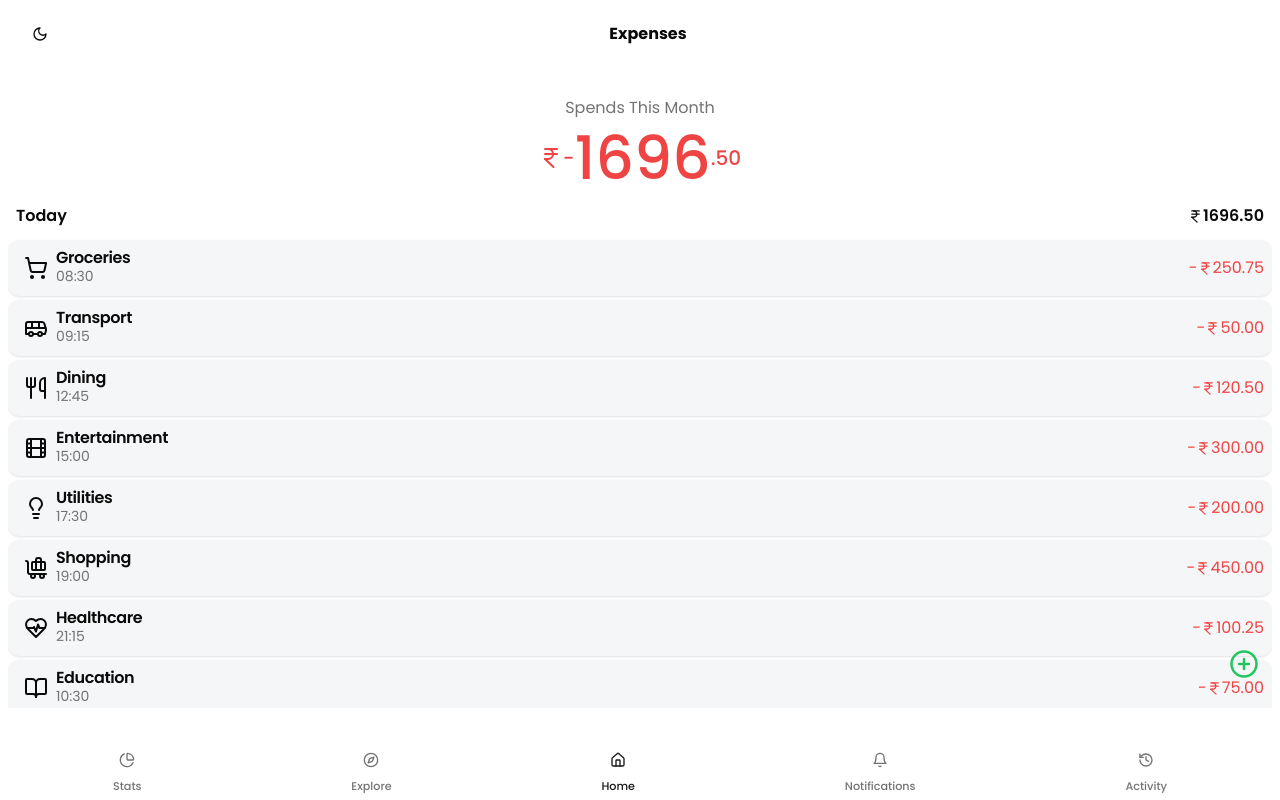
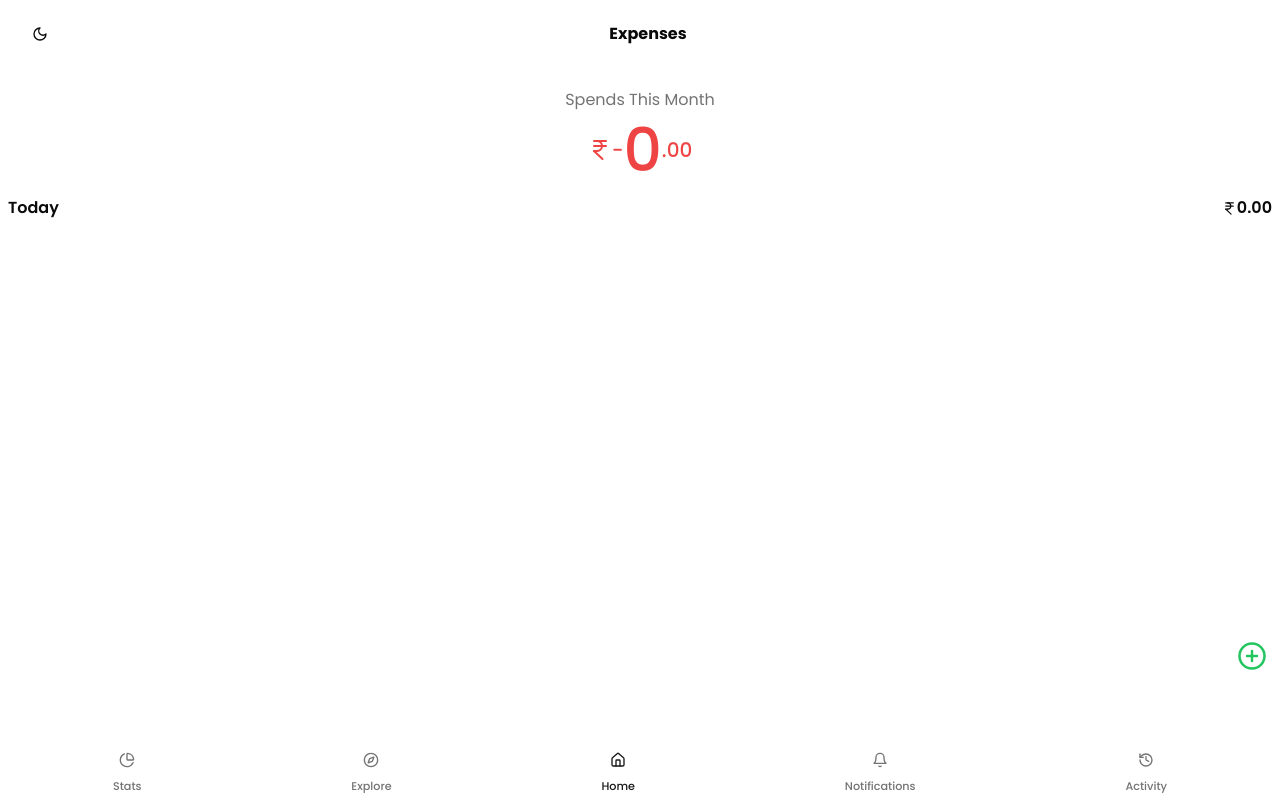
Before and after one commit to amardeeplakshkar/ExpenseApp, a Next.js app: page /dashboard in a window 1280 px wide. Built offline with nearby package versions, Linux system fonts and the light colour scheme.

Commit message:
Fixed: Viewports

```diff
--- a/app/(pages)/(routes)/dashboard/page.tsx
+++ b/app/(pages)/(routes)/dashboard/page.tsx
@@ -52,17 +52,6 @@ const availableIcons = [
 ];
 
 const spendDataInitial: SpendItem[] = [
-  { name: "Groceries", icon: ShoppingCart, time: "08:30", amount: 250.75 },
-  { name: "Transport", icon: Bus, time: "09:15", amount: 50.0 },
-  { name: "Dining", icon: Utensils, time: "12:45", amount: 120.5 },
-  { name: "Entertainment", icon: Film, time: "15:00", amount: 300.0 },
-  { name: "Utilities", icon: Lightbulb, time: "17:30", amount: 200.0 },
-  { name: "Shopping", icon: BaggageClaim, time: "19:00", amount: 450.0 },
-  { name: "Healthcare", icon: HeartPulse, time: "21:15", amount: 100.25 },
-  { name: "Education", icon: BookOpen, time: "10:30", amount: 75.0 },
-  { name: "Internet", icon: Wifi, time: "11:00", amount: 60.0 },
-  { name: "Phone Bill", icon: Smartphone, time: "13:30", amount: 90.0 },
-
 ];
 
 const Page = () => {
--- a/app/(pages)/layout.tsx
+++ b/app/(pages)/layout.tsx
@@ -12,9 +12,9 @@ export default function RootLayout({
     children: React.ReactNode;
 }>) {
     return (
-        <div className="flex flex-col max-h-dvh min-h-dvh">
+        <div className="flex flex-col max-h-dvh min-h-dvh overflow-hidden">
             <Navbar />
-            <div className="flex-grow p-2 max-h-[65dvh]">{children}</div>
+            <div className="max-h-[-20dvh]">{children}</div>
             <DockComponent />
         </div>
     );
--- a/middleware.ts
+++ b/middleware.ts
@@ -1,6 +1,6 @@
 import { clerkMiddleware, createRouteMatcher } from '@clerk/nextjs/server'
 
-const isPublicRoute = createRouteMatcher(['/sign-in(.*)', '/sign-up(.*)'])
+const isPublicRoute = createRouteMatcher(['/sign-in(.*)', '/sign-up(.*)', '/'])
 
 export default clerkMiddleware(async (auth, request) => {
   if (!isPublicRoute(request)) {
```
